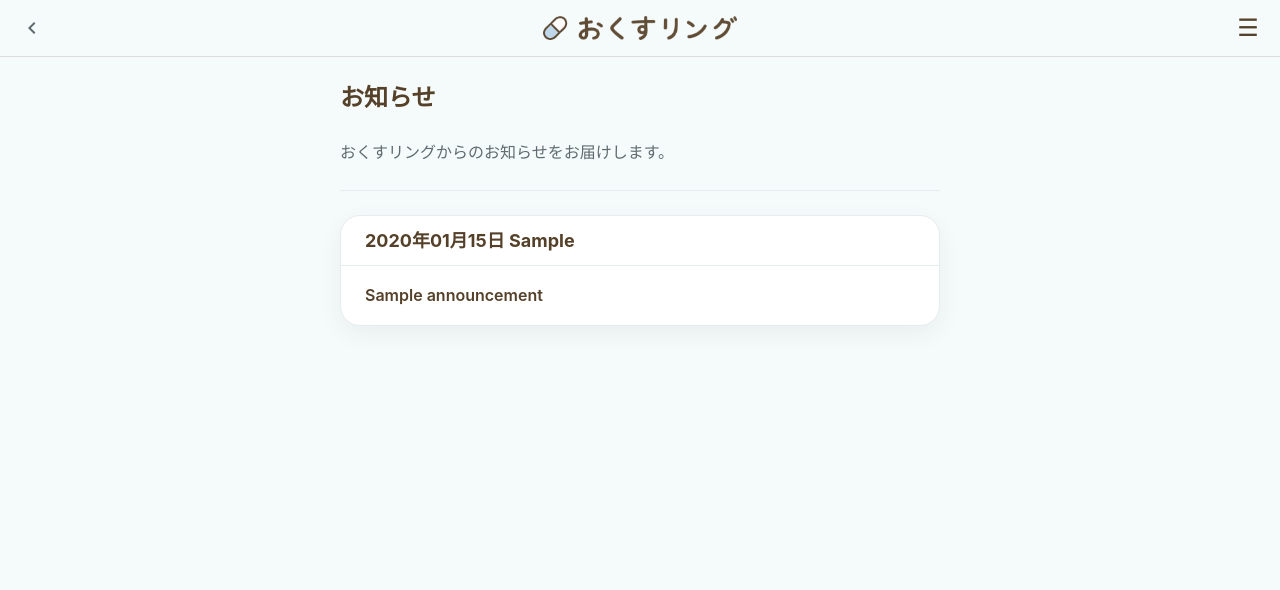
After one commit to sharoa119/okusuring, a Rails app: page /announcements in a window 1280 px wide. The commit adds this page. Shown: the top 590 px of the page. Run offline with Rails 7, Linux system fonts and the light colour scheme; a user stored in the database is signed in; tables that the repository leaves empty hold one stand-in row (values such as "Sample post"); some libraries are stand-ins or nearby versions.

Commit message:
お知らせ機能を追加

```diff
--- a/app/assets/stylesheets/application.css
+++ b/app/assets/stylesheets/application.css
@@ -1412,3 +1412,52 @@ input[type="submit"]:active {
   margin-bottom: 24px;
   border-top: 1px solid var(--color-border);
 }
+
+/* ===== お知らせページ ===== */
+
+.announcement-description {
+  margin: 12px 0 24px;
+  color: var(--color-text-secondary);
+}
+
+.announcement-link {
+  color: var(--color-text);
+  text-decoration: none;
+  font-weight: 600;
+}
+
+.announcement-link:hover {
+  text-decoration: underline;
+}
+
+.announcement-body {
+  margin-top: 16px;
+  color: var(--color-text);
+  line-height: 1.8;
+}
+
+.announcement-back {
+  margin-top: 24px;
+}
+
+.announcement-back a {
+  display: inline-block;
+  padding: 10px 18px;
+  border: 1px solid var(--color-border);
+  border-radius: 999px;
+  color: var(--color-text-secondary);
+  text-decoration: none;
+  transition: background-color 0.2s;
+}
+
+.announcement-back a:hover {
+  background-color: var(--color-surface);
+  color: var(--color-text);
+}
+
+.announcement-title {
+  margin: 0;
+  font-size: 1.25rem;
+  font-weight: 700;
+  color: var(--color-text);
+}
--- /dev/null
+++ b/app/controllers/announcements_controller.rb
@@ -0,0 +1,13 @@
+# frozen_string_literal: true
+
+class AnnouncementsController < ApplicationController
+  before_action :require_login
+
+  def index
+    @announcements = Announcement.published.order(published_at: :desc)
+  end
+
+  def show
+    @announcement = Announcement.published.find(params.expect(:id))
+  end
+end
--- /dev/null
+++ b/app/models/announcement.rb
@@ -0,0 +1,10 @@
+# frozen_string_literal: true
+
+class Announcement < ApplicationRecord
+  validates :title, presence: true
+  validates :body, presence: true
+  validates :category, presence: true
+  validates :category, inclusion: { in: %w[新機能 改善・修正 その他] }
+
+  scope :published, -> { where.not(published_at: nil).where(published_at: ..Time.current) }
+end
--- /dev/null
+++ b/app/views/announcements/index.html.erb
@@ -0,0 +1,28 @@
+<% content_for :title, "お知らせ一覧 | おくすリング" %>
+
+<div class="page-container">
+  <h1 class="page-title">お知らせ</h1>
+
+  <p class="announcement-description">
+    おくすリングからのお知らせをお届けします。
+  </p>
+
+  <div class="history-divider"></div>
+
+  <% if @announcements.any? %>
+    <% @announcements.each do |announcement| %>
+      <section class="app-card">
+        <h2 class="card-header">
+          <%= announcement.published_at.strftime("%Y年%m月%d日") %>
+          <span><%= announcement.category %></span>
+        </h2>
+
+        <div class="app-card__body">
+          <%= link_to announcement.title, announcement_path(announcement), class: "announcement-link" %>
+        </div>
+      </section>
+    <% end %>
+  <% else %>
+    <p>現在、お知らせはありません。</p>
+  <% end %>
+</div>
--- a/config/routes.rb
+++ b/config/routes.rb
@@ -1,6 +1,8 @@
 # frozen_string_literal: true
 
 Rails.application.routes.draw do
+  resources :announcements, only: %i[index show]
+
   get 'about', to: 'pages#about'
   get 'terms', to: 'pages#terms'
   get 'privacy', to: 'pages#privacy'
```
Also changed, not shown: app/views/announcements/show.html.erb (added, +26 -0 lines), db/migrate/20261116042948_create_announcements.rb (added, +14 -0 lines), test/controllers/announcements_controller_test.rb (added, +79 -0 lines), test/fixtures/announcements.yml (added, +11 -0 lines), test/models/announcement_test.rb (added, +57 -0 lines), db/schema.rb.
